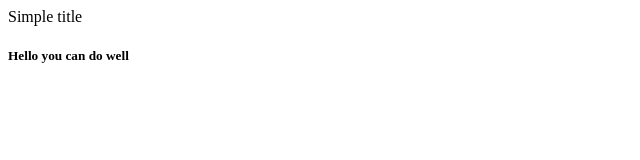
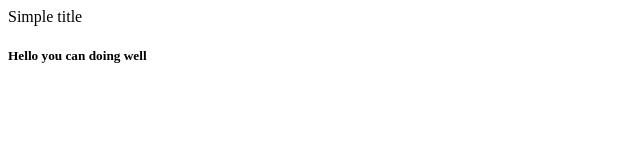
Before and after one commit to boradrepo/jrepo, a plain HTML site: page index.html in a window 1280 px wide. Shown: the full height of the page, 0-640 px from the left. Drawn offline with Linux system fonts and the light colour scheme.

Commit message:
Update index.html
change  value

```diff
--- a/index.html
+++ b/index.html
@@ -3,6 +3,6 @@
     <p>Simple title</p>
   </head>
   <body>
-    <h5>Hello you can do well </h5>
+    <h5>Hello you can doing well </h5>
   </body>
 </html>
```
